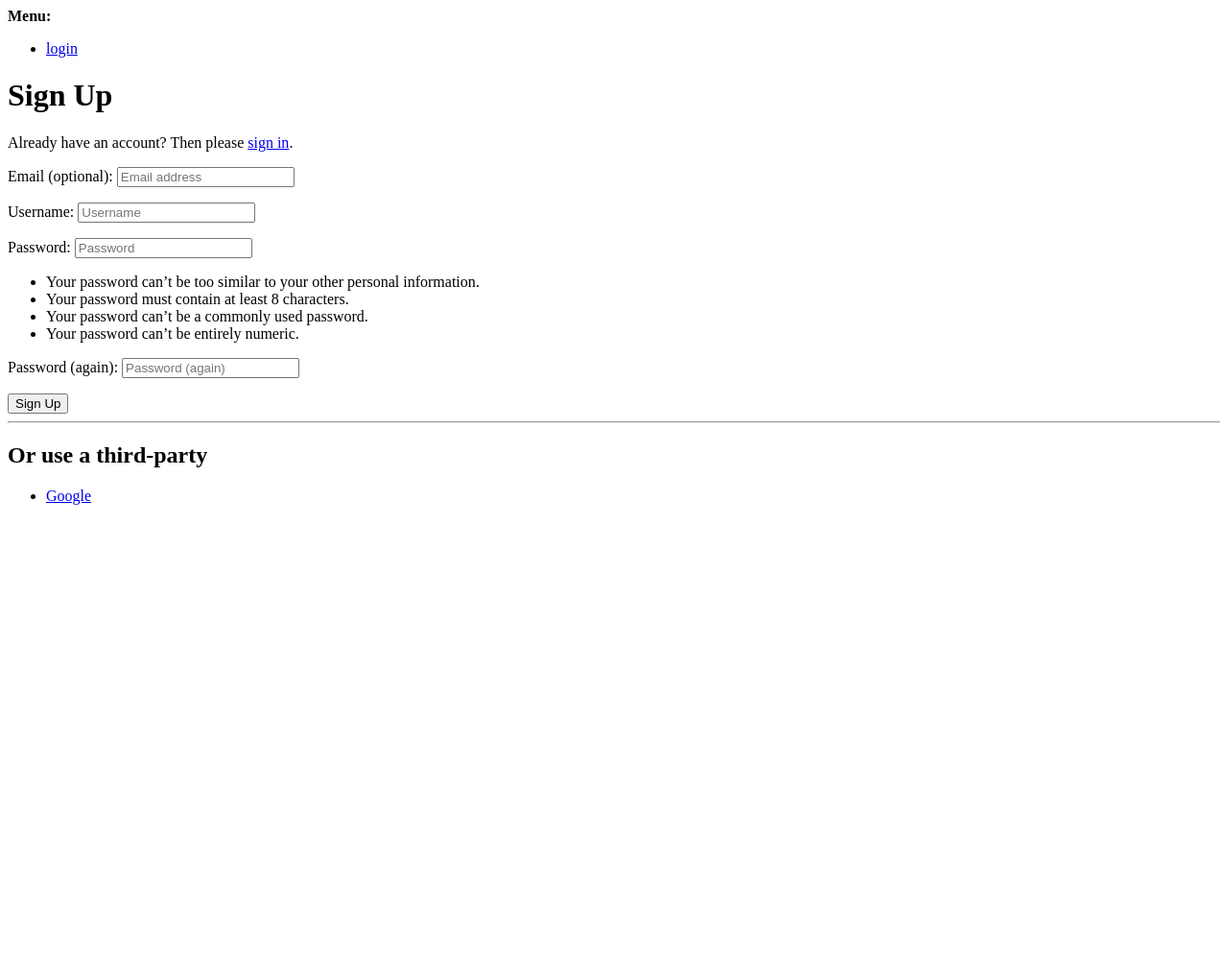
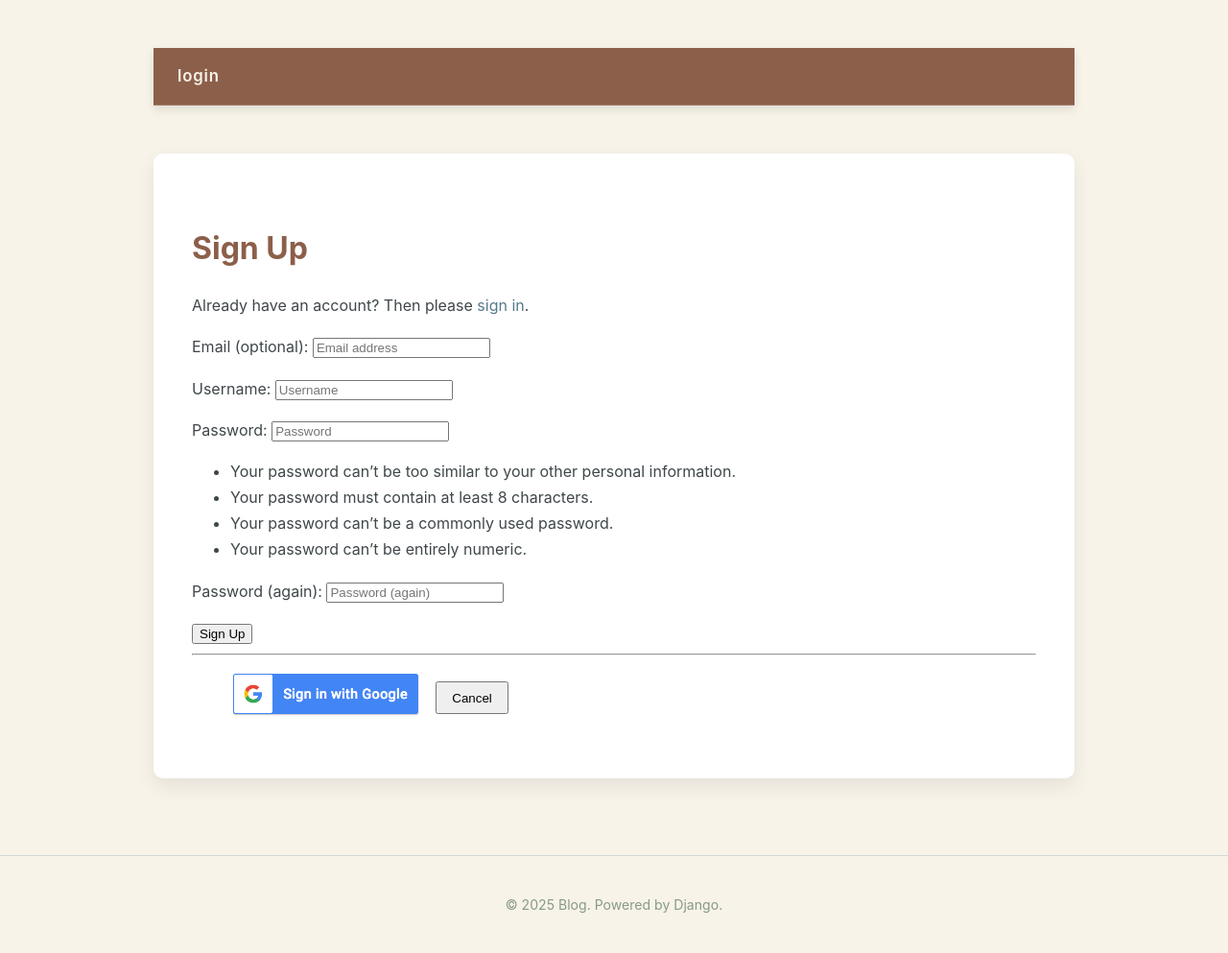
Before and after one commit to gyanu-bansal/django-blog, a Django app: a page that uses templates/allauth/layouts/base.html in a window 1280 px wide. Shown: the whole page at 96% size. Before the commit the page ends 526 px from the top, so only its background shows below. Run offline with Django 5.2, Linux system fonts and the light colour scheme; data comes from the database, SQL or seed files in the repository; both versions use the stored data as it was after the commit; some libraries are stand-ins or nearby versions.

Commit message:
GoogleAuth+css-worked

```diff
--- /dev/null
+++ b/static/blog_app/style.css
@@ -0,0 +1,201 @@
+/* ==================================== */
+/* 🎨 1. GLOBAL STYLES & LAYOUT (Inspired by the image) */
+/* ==================================== */
+
+:root {
+    /* Colors extracted and adapted from the provided image */
+    --main-text-color: #3F474A;     /* Dark muted blue-gray (like the guy's shirt/hair) */
+    --accent-color: #8C5F4A;        /* Warm, earthy brown (like the girl's top, bike seat) */
+    --background-light: #F7F3E9;   /* Very light, creamy off-white (like the sky/beach sand) */
+    --content-bg: #FFFFFF;         /* Pure white for readability on content blocks */
+    --border-color: #D3D8D7;        /* Light, subtle gray-blue for borders/dividers */
+    --link-color: #557A8B;          /* Muted blue (from the water/sky) */
+    --hover-color: #CC9966;         /* Soft, slightly brighter tan/gold (subtle highlight) */
+    --footer-text: #88998C;         /* Desaturated green-gray (like the moss/foliage) */
+    --font-family: 'Inter', sans-serif; /* Modern sans-serif, or 'Segoe UI', 'Helvetica Neue' */
+}
+
+/* Fallback for system fonts if Inter isn't loaded */
+body {
+    font-family: var(--font-family), Arial, sans-serif;
+    background-color: var(--background-light);
+    color: var(--main-text-color);
+    margin: 0;
+    line-height: 1.7; /* Slightly more line height for comfort */
+    -webkit-font-smoothing: antialiased; /* Better font rendering */
+    -moz-osx-font-smoothing: grayscale; /* Better font rendering */
+}
+
+h1, h2, h3, h4, h5, h6 {
+    color: var(--accent-color); /* Headings use the warm accent brown */
+    margin-top: 1.2em;
+    margin-bottom: 0.8em;
+    line-height: 1.3;
+}
+
+a {
+    color: var(--link-color);
+    text-decoration: none;
+    transition: color 0.2s ease-in-out;
+}
+
+a:hover {
+    color: var(--hover-color);
+    text-decoration: underline;
+}
+
+.main-wrapper {
+    max-width: 960px; /* Slightly narrower for a more focused, cozy feel */
+    margin: 30px auto; /* More margin top/bottom */
+    padding: 20px;
+}
+
+#content-block {
+    padding: 40px; /* More generous padding */
+    background: var(--content-bg);
+    box-shadow: 0 8px 20px rgba(0, 0, 0, 0.08); /* A bit more prominent, soft shadow */
+    border-radius: 10px; /* Gently rounded corners */
+    min-height: 65vh; /* Adjust as needed */
+    box-sizing: border-box; /* Include padding in element's total width and height */
+}
+
+/* ==================================== */
+/* 2. NAVIGATION MENU STYLES */
+/* ==================================== */
+
+.nav-container {
+    background-color: var(--accent-color); /* The warm brown from the image */
+    padding: 15px 25px; /* Adjust padding */
+    margin-bottom: 50px; /* More space below nav */
+    color: var(--background-light); /* Creamy text for contrast */
+    box-shadow: 0 4px 10px rgba(0, 0, 0, 0.1);
+    border-bottom: 1px solid rgba(255, 255, 255, 0.2); /* Subtle separation */
+}
+
+.nav-container strong {
+    display: none;
+}
+
+.nav-container ul {
+    list-style: none;
+    padding: 0;
+    margin: 0;
+    display: flex;
+    flex-wrap: wrap;
+    justify-content: left; /* Center nav links */
+    gap: 35px; /* More space between links */
+}
+
+.nav-container li {
+    display: inline;
+}
+
+.nav-container a {
+    text-decoration: none;
+    color: var(--background-light); /* Creamy white link color */
+    font-weight: 600; /* Slightly less bold than before to feel softer */
+    font-size: 1.05em;
+    letter-spacing: 0.8px; /* A bit more spacing */
+    padding: 8px 0;
+    position: relative; /* For underline effect */
+}
+
+.nav-container a:hover {
+    color: var(--content-bg); /* Pure white on hover */
+}
+
+/* Subtle underline on hover, like a gentle wave */
+.nav-container a::after {
+    content: '';
+    position: absolute;
+    width: 0;
+    height: 2px;
+    bottom: 0;
+    left: 50%;
+    background-color: var(--background-light);
+    transition: width 0.3s ease-out, left 0.3s ease-out;
+}
+
+.nav-container a:hover::after {
+    width: 100%;
+    left: 0;
+}
+
+
+/* ==================================== */
+/* 3. MESSAGES STYLES */
+/* ==================================== */
+
+.messages-container {
+    padding: 20px;
+    margin-bottom: 30px;
+    border-radius: 8px;
+    border-left: 8px solid; /* Thicker border for presence */
+    background-color: var(--content-bg);
+    list-style: none;
+    color: var(--main-text-color);
+    box-shadow: 0 2px 8px rgba(0, 0, 0, 0.05);
+    font-size: 0.95em;
+}
+
+.messages-container strong {
+    font-weight: bold;
+    display: block;
+    margin-bottom: 8px;
+    color: var(--accent-color); /* Use accent color for message headings */
+}
+
+.messages-container ul {
+    list-style: none;
+    padding: 0;
+    margin: 0;
+}
+
+.messages-container li {
+    padding: 5px 0;
+}
+
+/* Message Tags - Ghibli-inspired tones */
+.messages-container li.success {
+    border-left-color: #7BBF8E; /* Soft, gentle green */
+}
+.messages-container li.error {
+    border-left-color: #D69480; /* Muted, warm coral/red */
+}
+.messages-container li.info,
+.messages-container li.warning {
+    border-left-color: #E0C797; /* Soft, sandy yellow/ochre */
+}
+
+/* ==================================== */
+/* 4. FOOTER */
+/* ==================================== */
+
+.footer {
+    text-align: center;
+    padding: 40px;
+    margin-top: 60px;
+    border-top: 1px solid var(--border-color); /* Uses a soft border color */
+    color: var(--footer-text); /* Desaturated green-gray */
+    font-size: 0.88em;
+    line-height: 1.5;
+}
+/* Add this to your style.css, maybe in a new section for forms or buttons */
+
+.social-login-actions {
+    display: flex;
+    align-items: center; /* This is the key: it vertically centers the items */
+    gap: 15px;           /* This adds a nice space between the buttons */
+    margin-top: 1em;     /* Adds some space above the buttons */
+}
+
+/* Optional: It's better to control styles here than inline in HTML */
+.social-login-actions img {
+    height: 40px; /* Set a fixed height */
+    vertical-align: left; /* Helps with alignment in some browsers */
+}
+
+.social-login-actions .btn {
+    height: 40px;
+    padding: 0 15px;
+}
--- a/templates/allauth/layouts/base.html
+++ b/templates/allauth/layouts/base.html
@@ -1,7 +1,9 @@
 {% load i18n %}
+{% load i18n static %}
 <!DOCTYPE html>
 <html>
     <head>
+        <link rel="stylesheet" href="{% static 'blog_app/style.css' %}">
         <meta http-equiv="X-UA-Compatible" content="IE=edge">
         <meta name="viewport" content="width=device-width, initial-scale=1.0">
         <title>
@@ -12,19 +14,23 @@
         {% endblock extra_head %}
     </head>
     <body>
+        <div class="main-wrapper">
         {% block body %}
             {% if messages %}
-                <div>
+                <div class='messages-container'>
                     <strong>{% trans "Messages:" %}</strong>
                     <ul>
                         {% for message in messages %}<li>{{ message }}</li>{% endfor %}
                     </ul>
                 </div>
             {% endif %}
+
+            <div class='nav-container'>
                 <div>
                     <strong>{% trans "Menu:" %}</strong>
                     <ul>
                         {% if user.is_authenticated %}
+                            <a href="{% url 'account_logout' %}">Log out</a>
                             {% url 'account_email' as email_url_ %}
                             {% if email_url_ %}
                                 <li>
@@ -88,9 +94,17 @@
 
                     </ul>
                 </div>
+            </div>
+        <div id='content-block'>
             {% block content %}
             {% endblock content %}
+        </div>
+    </div>
         {% endblock body %}
+
+        <div class="footer">
+            &copy; 2025 Blog. Powered by Django.
+        </div>
         {% block extra_body %}
         {% endblock extra_body %}
     </body>
--- a/templates/post_detail.html
+++ b/templates/post_detail.html
@@ -1,8 +1,7 @@
-{% load static %}
 <!DOCTYPE html>
 <html lang="en">
 <head>
-    <link rel="stylesheet" href="{% static 'blog_app/styles.css' %}">
+
     <meta charset="UTF-8">
     <meta name="viewport" content="width=device-width, initial-scale=1.0">
     <title>post_detail</title>
--- /dev/null
+++ b/templates/socialaccount/snippets/login.html
@@ -0,0 +1,15 @@
+{% load i18n %}
+{% load allauth %}
+{% load socialaccount %}
+{% get_providers as socialaccount_providers %}
+{% if socialaccount_providers %}
+    {% if not SOCIALACCOUNT_ONLY %}
+        {% element hr %}
+        {% endelement %}
+        <!--{% element h2 %}
+            {% translate "Or hii a b-party" %}
+        {% endelement %}-->
+    {% endif %}
+    {% include "socialaccount/snippets/provider_list.html" with process="login" %}
+    {% include "socialaccount/snippets/login_extra.html" %}
+{% endif %}
--- /dev/null
+++ b/templates/socialaccount/snippets/provider_list.html
@@ -0,0 +1,24 @@
+{% load static %}
+<!-- default css file name=style.css-->
+{% load allauth socialaccount %}
+{% get_providers as socialaccount_providers %}
+{% if socialaccount_providers %}
+    {% element provider_list %}
+        {% for provider in socialaccount_providers %}
+            {% if provider.id == "openid" %}
+                {% for brand in provider.get_brands %}
+                    {% provider_login_url provider openid=brand.openid_url process=process as href %}
+                    {% element provider name=brand.name provider_id=provider.id href=href %}
+                    {% endelement %}
+                {% endfor %}
+            {% endif %}
+            {% provider_login_url provider process=process scope=scope auth_params=auth_params as href %}
+            <div class="social-login-actions">
+                <a href="{{href}}">
+                    <img src="{% static 'images/'|add:provider.id|add:'-login.png' %}" alt='Login with {{provider.name}}' style="height: 3em;">
+                </a>
+                <input class="btn btn-warning" type="button" onclick="location.href='index'; return false;" value="Cancel" style="height: 2.5em;">
+            </div>
+        {% endfor %}
+    {% endelement %}
+{% endif %}
```
Also changed, not shown: static/blog_app/index.css (added, +127 -0 lines), static/blog_app/styles.css (deleted, +0 -41 lines), templates/index.html (+13 -22 lines), db.sqlite3, static/images/google-login.png (added), templates/base.html (added). Lines whose indentation alone changed are shown as unchanged.
